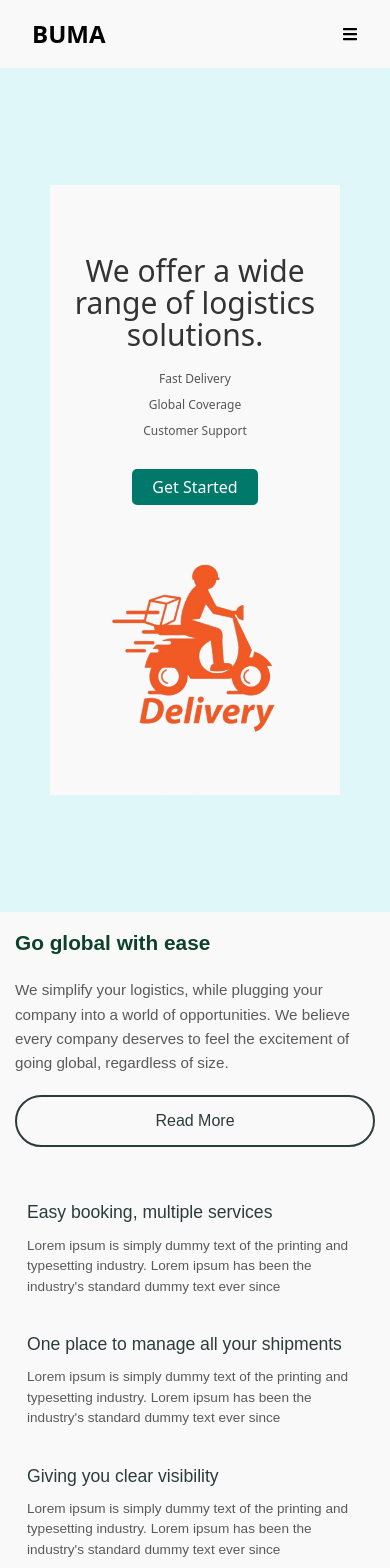
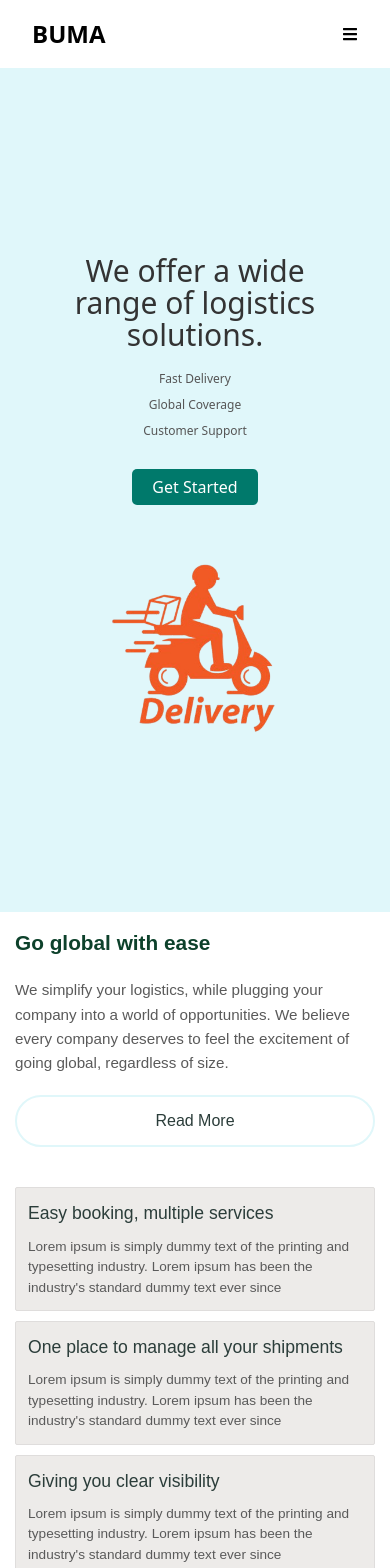
Before and after one commit to MaRt3000/BuMa-Logistics, a React (Vite) app: page / in a window 390 px wide. Shown: the top 1568 px of the page. Built offline with nearby package versions, Linux system fonts and the light colour scheme.

Commit message:
oracle commit

```diff
--- a/src/components/GlobalWithEase.css
+++ b/src/components/GlobalWithEase.css
@@ -1,20 +1,21 @@
 /* Global Styles */
-* {
-  box-sizing: border-box;
-  background-color: #f9f9f9;
-}
 
 .global-with-ease {
   display: flex;
   justify-content: space-between;
+  align-items: center;
   padding: 40px;
   font-family: Arial, sans-serif;
   color: #0d412b;
+}
+.content-wrapper, .features-wrapper{
+  width: 50%;
 }
 
 /* Content Wrapper */
 .content-wrapper {
   max-width: 50%;
+
 }
 
 .content-wrapper h1 {
@@ -24,7 +25,7 @@
 }
 
 .content-wrapper p {
-  font-size: 1rem;
+  font-size: 1.5rem;
   color: #5a5a5a;
   line-height: 1.6;
   margin-bottom: 20px;
@@ -34,7 +35,7 @@
   padding: 10px 20px;
   font-size: 1rem;
   color: #2b3d3a;
-  border: 2px solid #2b3d3a;
+  border: 2px solid #e0f7fa;
   border-radius: 30px;
   background-color: transparent;
   cursor: pointer;
@@ -48,12 +49,16 @@
 /* Features Wrapper */
 .features-wrapper {
   max-width: 40%;
+
 }
 
 .feature {
   padding: 20px;
-  border-radius: 8px;
+  border-radius: 2px;
+  border: 1px solid #dfdddc;
   margin-bottom: 15px;
+  background-color: #EDEBE9;
+
 }
 
 .feature h2 {
@@ -77,7 +82,7 @@
 
   .content-wrapper,
   .features-wrapper {
-    max-width: 45%;
+    max-width: 100%;
   }
 
   .content-wrapper h1 {
@@ -98,7 +103,7 @@
 
   .content-wrapper,
   .features-wrapper {
-    max-width: 100%;
+    width: 100%;
   }
 
   .content-wrapper {
@@ -115,6 +120,7 @@
 
   .feature {
     margin-bottom: 10px;
+    width: 100%;
   }
 
   .feature h2 {
@@ -139,6 +145,7 @@
 
   .feature {
     padding: 12px;
+    width: 100%;
   }
 
   .feature p {
```
